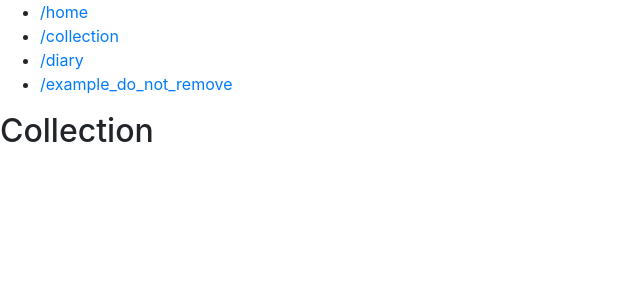
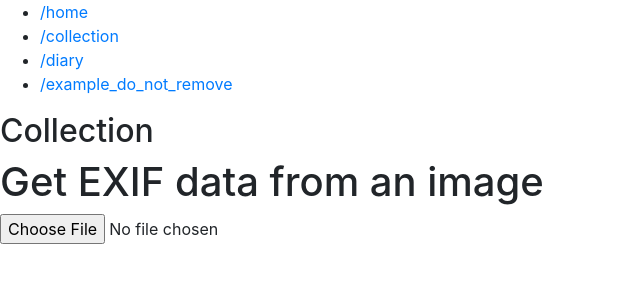
Before and after one commit to lucetre-snu/x-treme, a React (Create React App) app in the folder x-treme/: page /collection in a window 1280 px wide. Shown: the top 300 px of the page, without its empty margins (0-640 px from the left). Built offline with nearby package versions, Linux system fonts and the light colour scheme.

Commit message:
Implement Diary entity & Image Exif

```diff
--- a/x-treme/package.json
+++ b/x-treme/package.json
@@ -7,6 +7,7 @@
     "@testing-library/react": "^9.5.0",
     "@testing-library/user-event": "^7.2.1",
     "bootstrap": "^4.5.0",
+    "exif-js": "^2.3.0",
     "react": "^16.13.1",
     "react-bootstrap": "^1.0.1",
     "react-dom": "^16.13.1",
--- /dev/null
+++ b/x-treme/src/apis/ImageMega.js
@@ -0,0 +1,52 @@
+import React from "react";
+import EXIF from "exif-js";
+import Diary from "../entity/Diary"
+
+function ImageMeta(props) {
+
+  function createDiary(filename, description, dateTime, src) {
+    console.log('filename: ' + filename);
+    console.log('description: ' + description);
+    console.log('dateTime: ' + dateTime);
+    const diary = new Diary('image', filename, description, dateTime, src);
+    props.collection.push(diary);
+    props.onCollectionChange(props.collection);
+  }
+
+  function handleChange({
+    target: {
+      files: [file]
+    }
+  }) {
+    console.log(file);
+    let reader = new FileReader()
+    reader.readAsDataURL(file);
+    reader.onload = () => {
+      const image = reader.result;
+      if (file && file.name) {
+        EXIF.getData(file, function() {
+          var exifData = EXIF.pretty(this);
+          if (exifData) {
+            console.log(exifData);
+            const description = decodeURI(escape(EXIF.getTag(this, "ImageDescription")));
+            const dateTime = EXIF.getTag(this, "DateTimeOriginal");
+            createDiary(file.name, description, dateTime, image);
+          } else {
+            console.log("No EXIF data found in image '" + file.name + "'.");
+          }
+        });
+      }
+    };
+  }
+
+  return (
+    <input
+      type="file"
+      id="file"
+      accept=".jpg, .png, .heif, .heic"
+      onChange={handleChange}
+    />
+  );
+}
+
+export default ImageMeta;
--- a/x-treme/src/components/collection.js
+++ b/x-treme/src/components/collection.js
@@ -1,7 +1,22 @@
-import React from 'react';
+import React, { useState } from 'react';
+import Diary from "../entity/Diary"
+import ImageMega from '../apis/ImageMega';
 
 export default function Collection() {
+  const [ collection, setCollection ] = useState([]);
+
+  const handleCollectionChange = (c) => {
+    console.log('handleCollectionChange', collection);
+  }
+
   return <div id="collection">
       <h2>Collection</h2>
+      <div>
+          <h1>
+            Get EXIF data from an image
+          </h1>
+          <ImageMega collection={ collection } onCollectionChange={c => handleCollectionChange(c)} />
+      </div>
+
     </div>;
 }
--- a/x-treme/src/components/diary.js
+++ b/x-treme/src/components/diary.js
@@ -1,4 +1,4 @@
-import React, {useEffect, useState} from 'react';
+import React, {useState} from 'react';
 import { getPlayList } from '../apis/DataProcessor.js';
 
 export default function Diary() {
--- a/x-treme/src/components/example.js
+++ b/x-treme/src/components/example.js
@@ -1,6 +1,7 @@
 import React from 'react';
 import { Container, Row, Col } from 'react-bootstrap';
 import { Button } from 'react-bootstrap';
+import ImageMega from '../apis/ImageMega';
 
 export default function Example() {
   return <div id="example">
@@ -32,5 +33,12 @@ export default function Example() {
         </Col>
       </Row>
     </Container>
+
+    <div>
+        <h1>
+          Get EXIF data
+        </h1>
+        <ImageMega />
+    </div>
   </div>;
 }
--- /dev/null
+++ b/x-treme/src/entity/Diary.js
@@ -0,0 +1,14 @@
+
+export default class Diary {
+  constructor(diaryType='picture', title='제목', description='설명', dateTime=null, src=null) {
+    this.diaryType = diaryType;
+    this.title = title;
+    this.description = description;
+    this.dateTime = dateTime;
+    this.src = src;
+  }
+
+  getInfo() {
+    return [this.diaryType, this.title, this.description, this.picture]
+  }
+}
```
Also changed, not shown: 2 other files (tests, documents, lock files or other folders).
